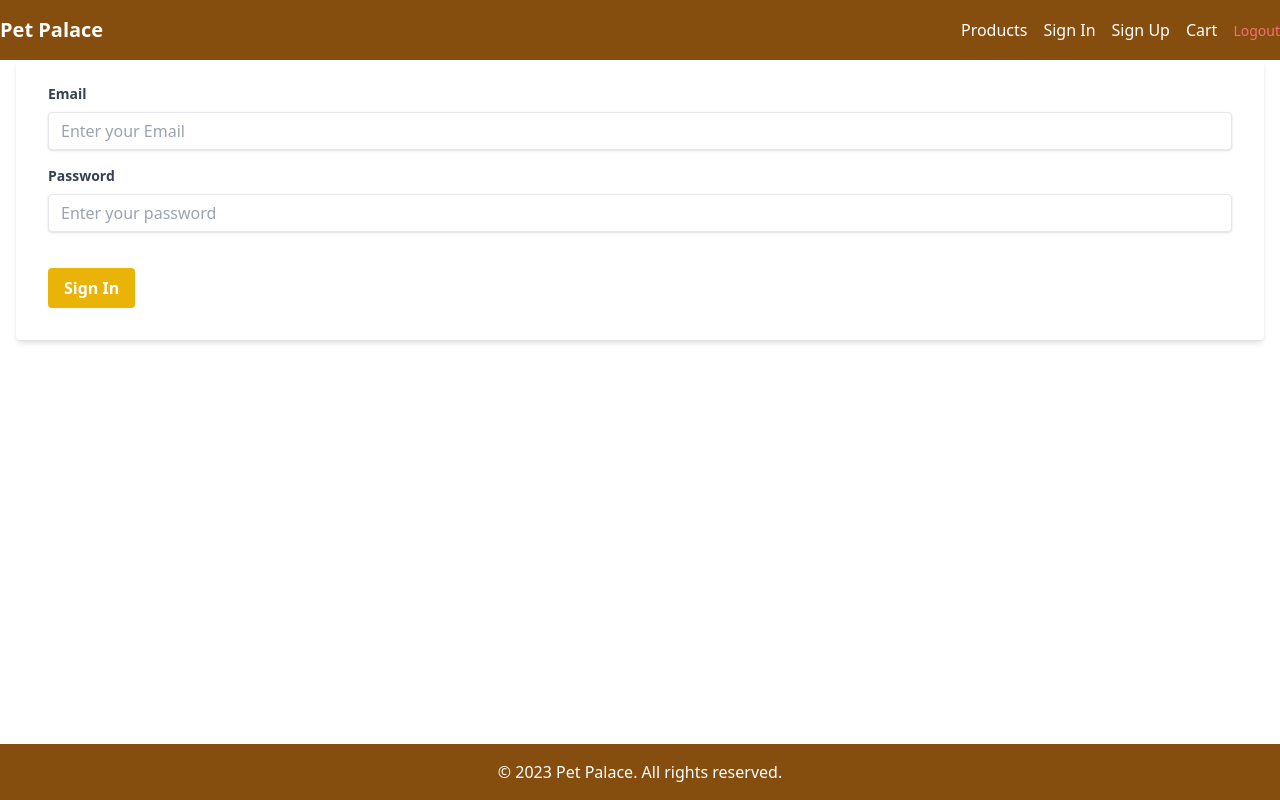
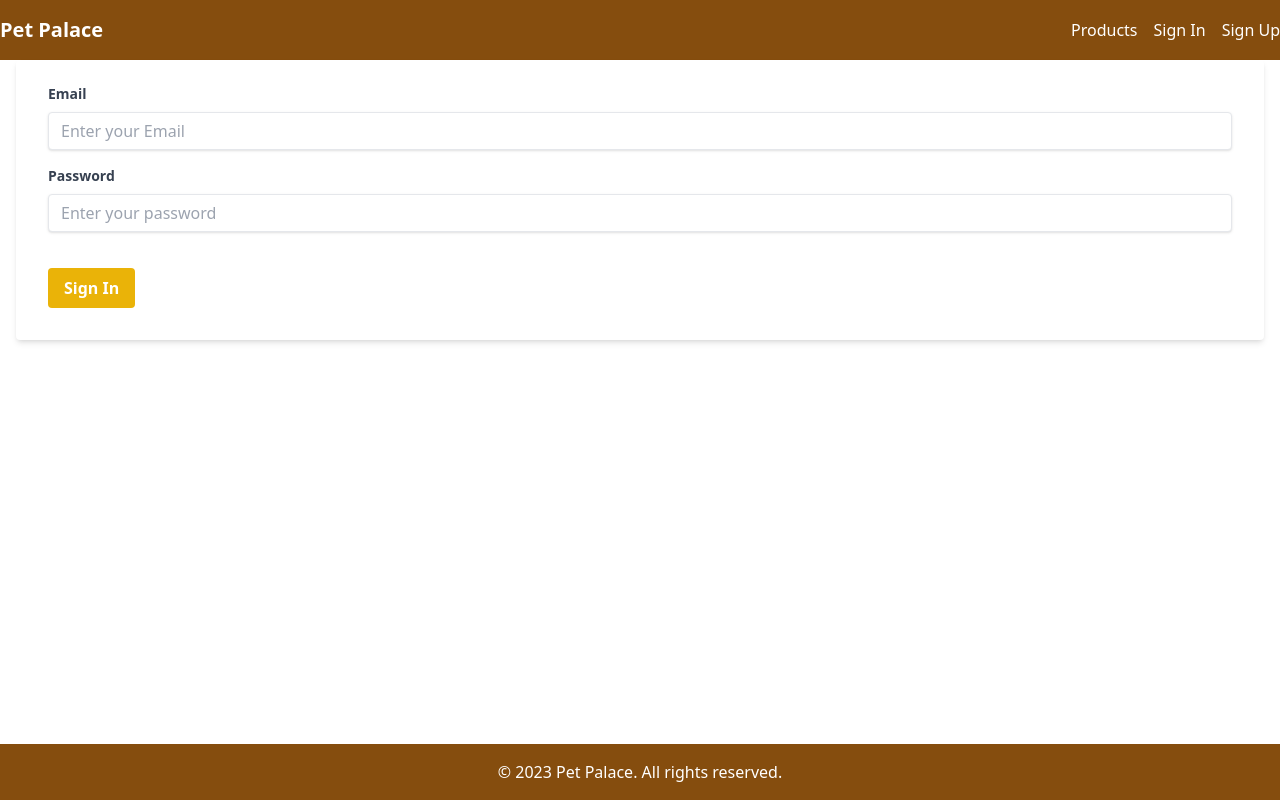
Before and after one commit to youba1993/petpalace2, a React (Create React App) app in the folder client/: page /login in a window 1280 px wide. Built offline with nearby package versions, Linux system fonts and the light colour scheme.

Commit message:
handling user in navbar

```diff
--- a/client/src/components/Header.js
+++ b/client/src/components/Header.js
@@ -1,10 +1,11 @@
 import React from 'react';
 import { Link } from 'react-router-dom';
-import { useDispatch } from 'react-redux';
+import { useDispatch, useSelector } from 'react-redux';
 import { userLogout } from '../redux/users/userSlice';
 
 function Header() {
   const dispatch = useDispatch();
+  const { username } = useSelector((state) => state.user)
   const logout = async (e) => {
     e.preventDefault()
     dispatch(userLogout())
@@ -16,24 +17,36 @@ function Header() {
         <nav className="flex items-center justify-between">
           <Link to="/" className="text-xl font-bold">
             Pet Palace
+
           </Link>
-
+          <span className='font-mono'>{username && "Welcome " + username}</span>
           <ul className="flex space-x-4">
             <li>
               <Link to="/products">Products</Link>
             </li>
+            {username && (
+              <ul className="flex space-x-4">
+                <li>
+                <Link to="/cart">Cart</Link>
+              </li>
+              <li>
+                <Link to="/" className='text-sm text-red-400 ' onClick={(e) => logout(e)}>Logout</Link>
+              </li>
+              </ul>
+            )}
+            {!username && (
+              <ul className="flex space-x-4">
                <li>
                <Link to="/login">Sign In</Link>
              </li>
              <li>
                <Link to="/signup">Sign Up</Link>
              </li>
-            <li>
-              <Link to="/cart">Cart</Link>
-            </li>
-            <li>
-              <Link to="/" className='text-sm text-red-400 ' onClick={(e) => logout(e)}>Logout</Link>
-            </li>
+             </ul>
+            )
+
+            }
+
           </ul>
         </nav>
       </div>
--- a/client/src/redux/users/userSlice.js
+++ b/client/src/redux/users/userSlice.js
@@ -17,7 +17,7 @@ const userSlice = createSlice({
         userLoaded: (state, action) => {
             state.isAuthenticated = true;
             state.isLoading = false;
-            state.user = action.payload
+            state.username = action.payload
         },
         authError: (state, action) => {
             state.error = action.payload;
@@ -25,7 +25,7 @@ const userSlice = createSlice({
         },
         logoutUser: (state) => {
             state.isAuthenticated = false;
-            state.user = null;
+            state.username = null;
 
         },
     }
@@ -49,7 +49,7 @@ export const loginUser = (email, password) => async (dispatch) => {
             })
         });
         const user = await response.json();
-        dispatch(userLoaded(user.data));
+        dispatch(userLoaded(user.data.username));
         localStorage.setItem("token", response.headers.get("Authorization"));
     } catch (error) {
         dispatch(authError(error.message));
@@ -74,7 +74,7 @@ export const signupUser = (username, email, password, passwordConfirmation) => a
             })
         });
         const user = await response.json();
-        dispatch(userLoaded(user.data));
+        dispatch(userLoaded(user.data.username));
         localStorage.setItem("token", response.headers.get("Authorization"));
     } catch (error) {
         dispatch(authError(error.message));
```
Lines whose indentation alone changed are shown as unchanged.
